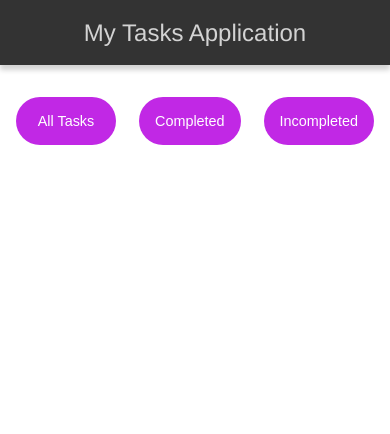
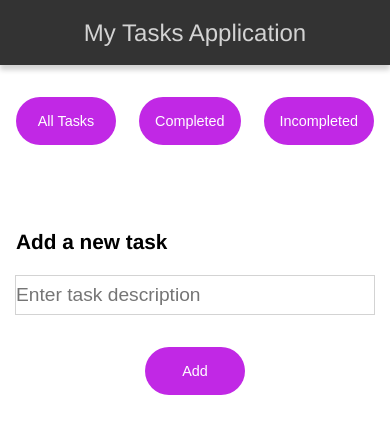
Before and after one commit to Jacques1988/mytasks_d, an Angular app: page / in a window 390 px wide. Shown: the top 434 px of the page. Built offline with nearby package versions, Linux system fonts and the light colour scheme.

Commit message:
build new-task-component

```diff
--- a/src/app/app.component.html
+++ b/src/app/app.component.html
@@ -1,2 +1,3 @@
 <app-navigation></app-navigation>
 <app-filter-controls></app-filter-controls>
+<app-new-task></app-new-task>
--- a/src/app/app.component.ts
+++ b/src/app/app.component.ts
@@ -2,10 +2,11 @@
 import { RouterOutlet } from '@angular/router';
 import { NavigationComponent } from "./navigation/navigation.component";
 import { FilterControlsComponent } from "./filter-controls/filter-controls.component";
+import { NewTaskComponent } from "./new-task/new-task.component";
 
 @Component({
   selector: 'app-root',
-  imports: [NavigationComponent, FilterControlsComponent],
+  imports: [NavigationComponent, FilterControlsComponent, NewTaskComponent],
   templateUrl: './app.component.html',
   styleUrl: './app.component.css'
 })
--- /dev/null
+++ b/src/app/new-task/new-task.component.css
@@ -0,0 +1,34 @@
+.container{
+    margin-top:2rem;
+}
+
+.new-task-container{
+    display:flex;
+    justify-content: space-between;
+    align-items:center;
+}
+
+.task-input{
+    width:100%;
+    font-size:1.2rem;
+    padding: 0.5rem 0;
+    margin-right:2rem;
+    border:1px solid lightgrey;
+    outline:none;
+}
+
+
+
+@media (max-width:480px){
+    .new-task-container{
+        flex-direction: column;
+    }
+
+    .task-input{
+        margin-right:unset;
+    }
+
+    .custom-btn{
+        margin-top:2rem;
+    }
+}
--- /dev/null
+++ b/src/app/new-task/new-task.component.html
@@ -0,0 +1,8 @@
+
+<section class="container">
+    <h3 class="teaser">Add a new task</h3>
+    <div class="new-task-container">
+        <input class="task-input" type="text" placeholder="Enter task description">
+        <button class="custom-btn">Add</button>
+    </div>
+</section>
```
Also changed, not shown: src/app/new-task/new-task.component.ts (added, +11 -0 lines), 1 other file (tests, documents, lock files or other folders).
